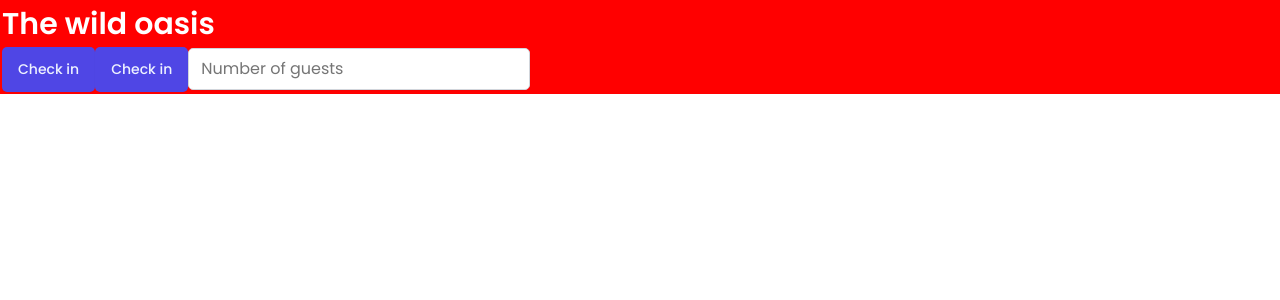
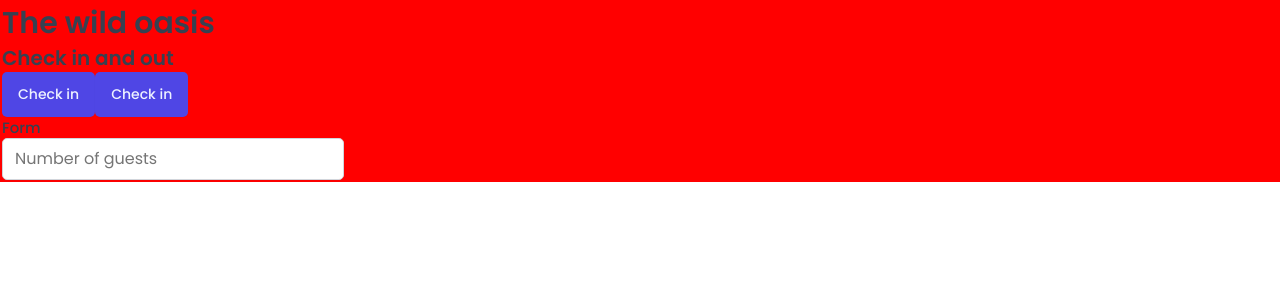
Before and after one commit to Jony-007/The-Clariton-oasis, a React (Vite) app: page / in a window 1280 px wide. Shown: the top 300 px of the page. Built offline with nearby package versions, Linux system fonts and the light colour scheme; a web font is replaced by a local one.

Commit message:
Added a heading which can be used as a reusable components

```diff
--- a/src/App.jsx
+++ b/src/App.jsx
@@ -1,35 +1,29 @@
-import React from 'react'
-import styled from 'styled-components'
-import GlobalStyles from './styles/GlobalStyles';
-import  Button  from './ui/Button';
-import Input from './ui/Input';
-
-const H1 = styled.h1`
-    font-size:30px;
-    font-weight:600;
-    color: white;
-
-`;
-
-
+import React from "react";
+import styled from "styled-components";
+import GlobalStyles from "./styles/GlobalStyles";
+import Button from "./ui/Button";
+import Input from "./ui/Input";
+import Heading from "./ui/Heading";
 
 const StyledApp = styled.div`
-    background-color: red;
-    padding: 2px;
+  background-color: red;
+  padding: 2px;
 `;
 
 export const App = () => {
   return (
     <>
-    <GlobalStyles/>
-    <StyledApp>
-        <H1> The wild oasis</H1>
-        <Button onClick={()=> alert("Pikachu")}>Check in</Button>
-        <Button onClick={()=> alert("Pikachu")}>Check in</Button>
-        <Input type='number' placeholder='Number of guests'/>
+      <GlobalStyles />
+      <StyledApp>
+        <Heading as="h1"> The wild oasis</Heading>
+        <Heading as="h2"> Check in and out</Heading>
 
-    </StyledApp>
+        <Button onClick={() => alert("Pikachu")}>Check in</Button>
+        <Button onClick={() => alert("Pikachu")}>Check in</Button>
+        <Heading as="h3"> Form</Heading>
+
+        <Input type="number" placeholder="Number of guests" />
+      </StyledApp>
     </>
-
-  )
-}
+  );
+};
--- /dev/null
+++ b/src/ui/Heading.jsx
@@ -0,0 +1,34 @@
+import styled, { css } from "styled-components";
+
+// const test = css`
+//     text-align: center;
+//     ${10>5 && 'background-color:yellow'}
+// `;
+
+const Heading = styled.h1`
+  ${(props) =>
+    props.as === "h1" &&
+    css`
+      font-size: 3rem;
+      font-weight: 600;
+    `}
+
+  ${(props) =>
+    props.as === "h2" &&
+    css`
+      font-size: 2rem;
+      font-weight: 600;
+    `}
+
+    ${(props) =>
+    props.as === "h3" &&
+    css`
+      font-size: 1.5rem;
+      font-weight: 500;
+    `}
+
+
+    line-height: 1.4;
+`;
+
+export default Heading;
```
